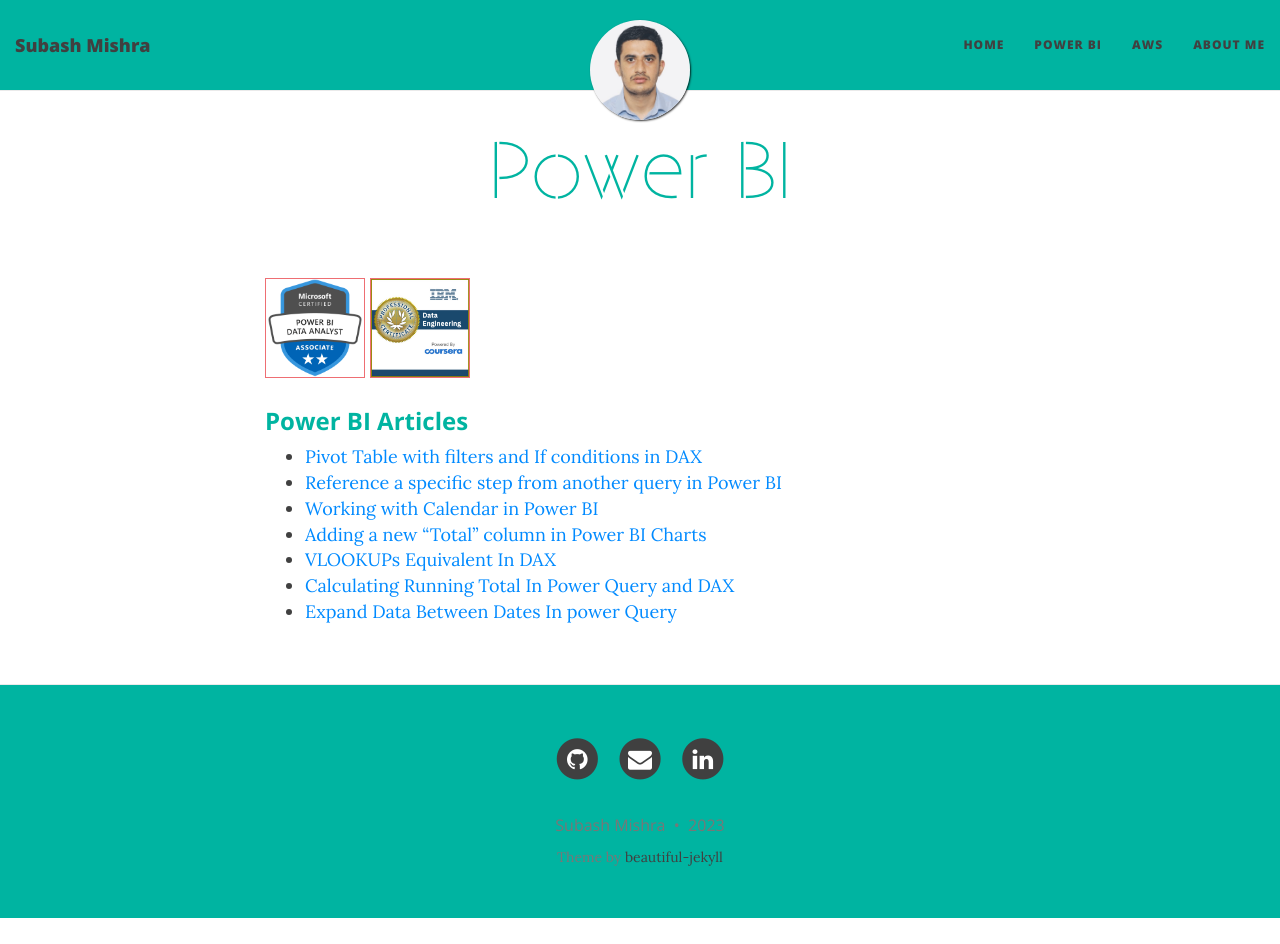
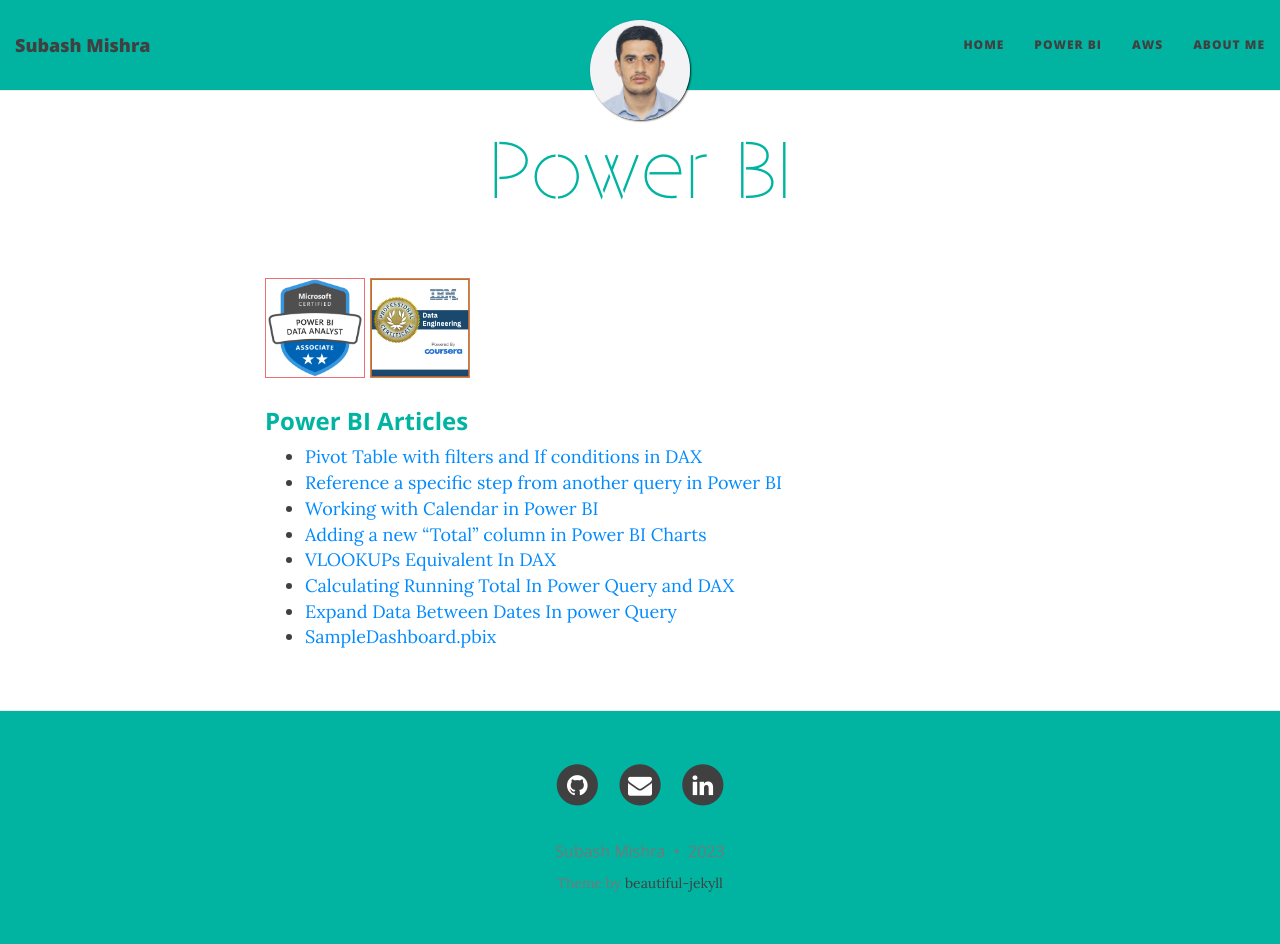
Before and after one commit to MishraSubash/MishraSubash.github.io, a Jekyll site: the page built from powerbi.md, in a window 1280 px wide and 944 px high. Built offline with Jekyll 4.4.1, drawn with Linux system fonts in a browser that asks for light colours; nearby versions of some CDN libraries.

Commit message:
downloadable link

```diff
--- a/powerbi.md
+++ b/powerbi.md
@@ -15,3 +15,4 @@ title: Power BI
 - [VLOOKUPs Equivalent In DAX](https://mishrasubash.github.io/2020-09-07-VLOOKUP-Equipvalent-In-DAX)
 - [Calculating Running Total In Power Query and DAX](https://mishrasubash.github.io/2019-12-05-Computing-Running-Totals-In-Power-Query-And-In-DAX)
 - [Expand Data Between Dates In power Query](https://mishrasubash.github.io/2023-02-19-Expand-Data-Between-Dates)
+- [SampleDashboard.pbix](https://github.com/MishraSubash/MishraSubash.github.io/blob/main/support/Sample_Dashbaord_With_DAX.pbix?raw=true)
```
